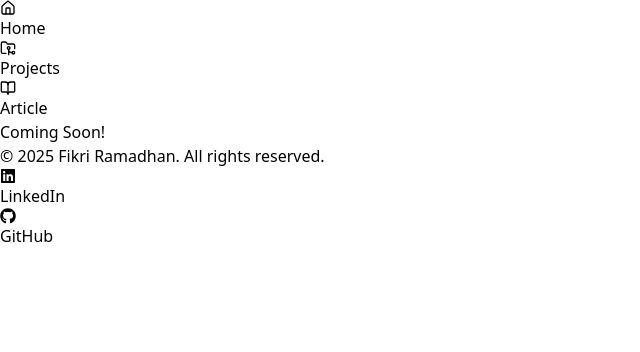
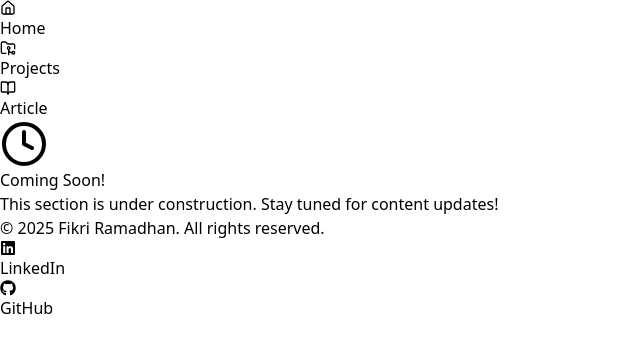
Before and after one commit to Re1jie/my-portofolio, a React (Vite) app in the folder frontend/: page /article in a window 1280 px wide. Shown: the top 352 px of the page, without its empty margins (0-640 px from the left). Built offline with nearby package versions, Linux system fonts and the light colour scheme.

Commit message:
refactor: Update placeholder

```diff
--- a/frontend/src/pages/ArticleList.jsx
+++ b/frontend/src/pages/ArticleList.jsx
@@ -1,11 +1,20 @@
 import React from 'react';
+import { Clock } from 'lucide-react';
 
 const ArticleList = () => {
-    return(
-        <section className="min-h-[94vh] flex items-center justify-center bg-gray-50 dark:bg-[#3b4252] text-center px-4">
-            <p className="font-bold text-7xl text-white">Coming Soon!</p>
+    return (
+        <section className="min-h-[94vh] flex flex-col items-center justify-center bg-gray-50 dark:bg-[#3b4252] px-4 text-center gap-4">
+            <div className="flex items-center justify-center w-24 h-24 rounded-full bg-blue-500 dark:bg-blue-400 animate-pulse">
+                <Clock size={48} className="text-white" />
+            </div>
+            <h1 className="font-extrabold text-6xl text-gray-900 dark:text-white">
+                Coming Soon!
+            </h1>
+            <p className="max-w-md text-lg text-gray-700 dark:text-gray-300">
+                This section is under construction. Stay tuned for content updates!
+            </p>
         </section>
-    )
-}
+    );
+};
 
-export default ArticleList
+export default ArticleList;
```
